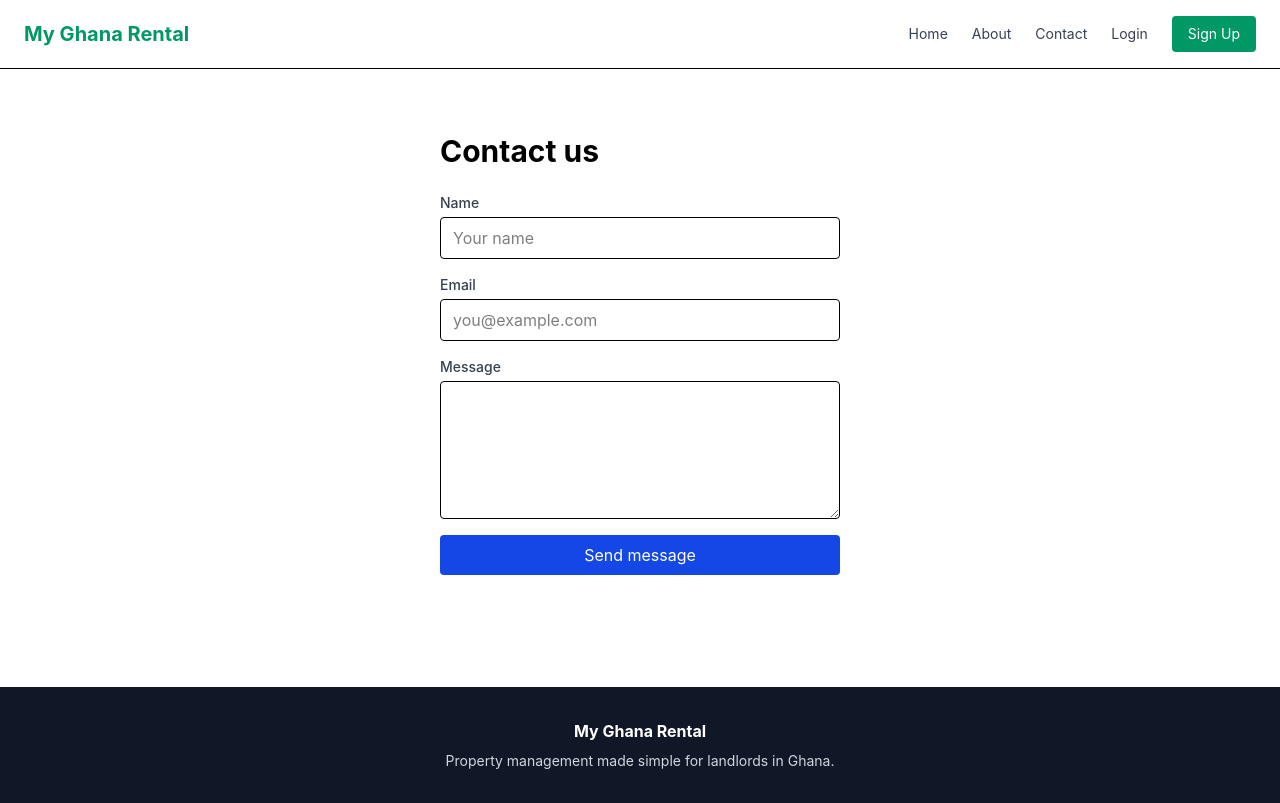
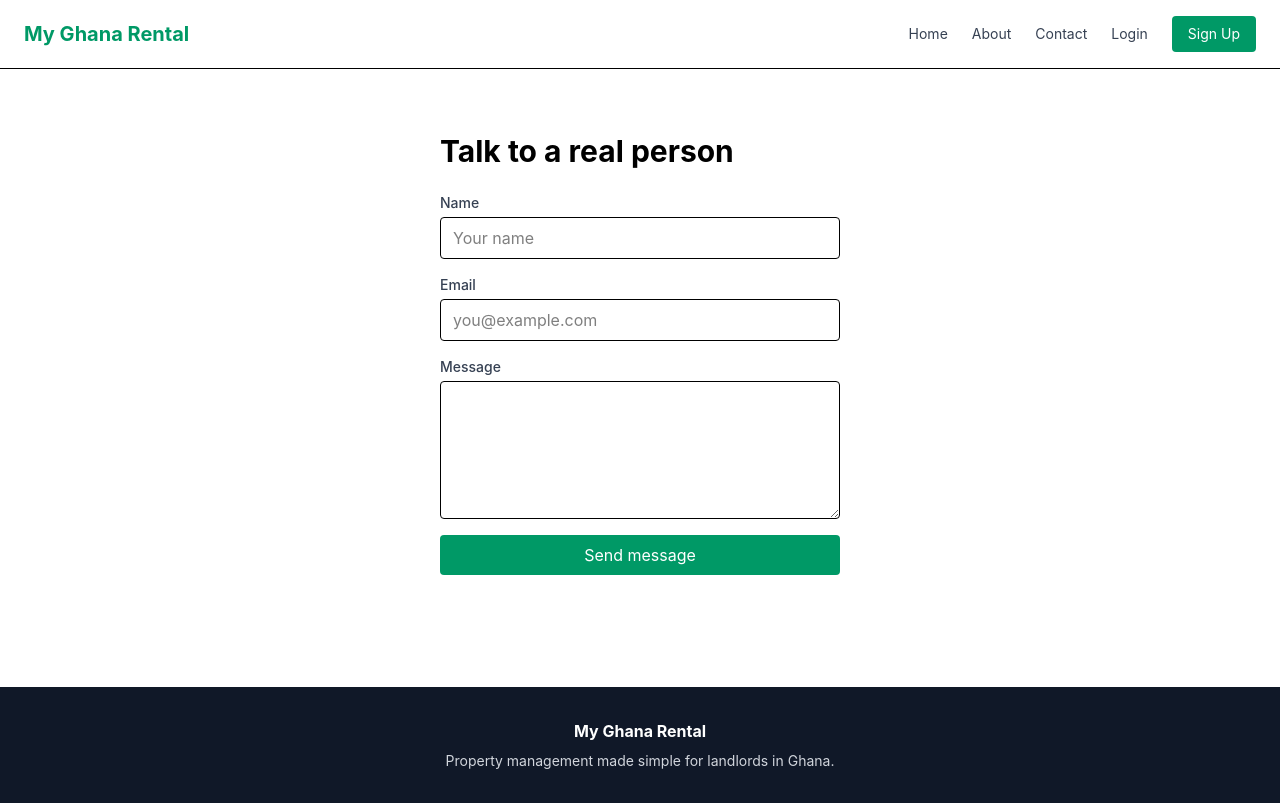
Before and after one commit to terriberri82/my-ghana-rental, a React (Vite) app: page /contact in a window 1280 px wide. Built offline with nearby package versions, Linux system fonts and the light colour scheme.

Commit message:
updated title in index.html

```diff
--- a/index.html
+++ b/index.html
@@ -4,7 +4,7 @@
     <meta charset="UTF-8" />
     <link rel="icon" type="image/svg+xml" href="/favicon.svg" />
     <meta name="viewport" content="width=device-width, initial-scale=1.0" />
-    <title>my-ghana-rental</title>
+    <title>My Ghana Rental</title>
   </head>
   <body>
     <div id="root"></div>
--- a/src/pages/Contact.jsx
+++ b/src/pages/Contact.jsx
@@ -21,8 +21,9 @@ function Contact() {
   }
 
   return (
-    <div className="px-6 py-16 max-w-md mx-auto">
-      <h1 className="text-3xl font-bold mb-6">Contact us</h1>
+    <div>
+      <section className="px-6 py-16 max-w-md mx-auto">
+        <h1 className="text-3xl font-bold mb-6">Talk to a real person</h1>
 
         <form onSubmit={handleSubmit} className="flex flex-col gap-4">
           <FormInput
@@ -62,11 +63,12 @@ function Contact() {
 
           <button
             type="submit"
-          className="bg-blue-700 text-white py-2 rounded hover:bg-blue-800"
+            className="bg-emerald-600 text-white py-2 rounded hover:bg-blue-800"
           >
             Send message
           </button>
         </form>
+      </section>
     </div>
   );
 }
--- a/src/pages/Home.jsx
+++ b/src/pages/Home.jsx
@@ -2,7 +2,7 @@ import { Link } from "react-router-dom";
 
 function Home() {
   return (
-    <div>
+    <div >
       <section className="bg-emerald-50 px-7=6 py-30 text-center">
         <h1 className="text-4xl font-bold text-gray-900 mb-4">
           Rental property management software for landlords in Ghana
```
Lines whose indentation alone changed are shown as unchanged.
